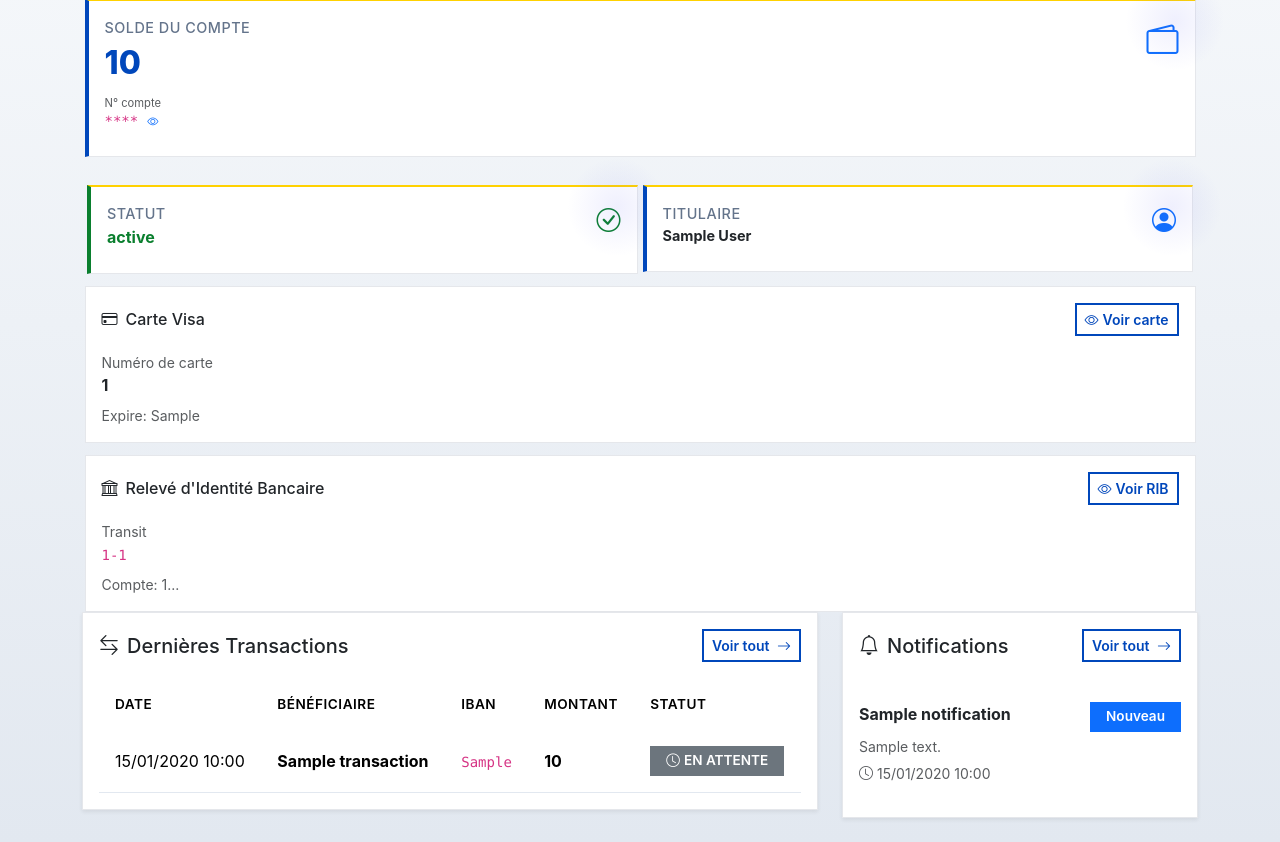
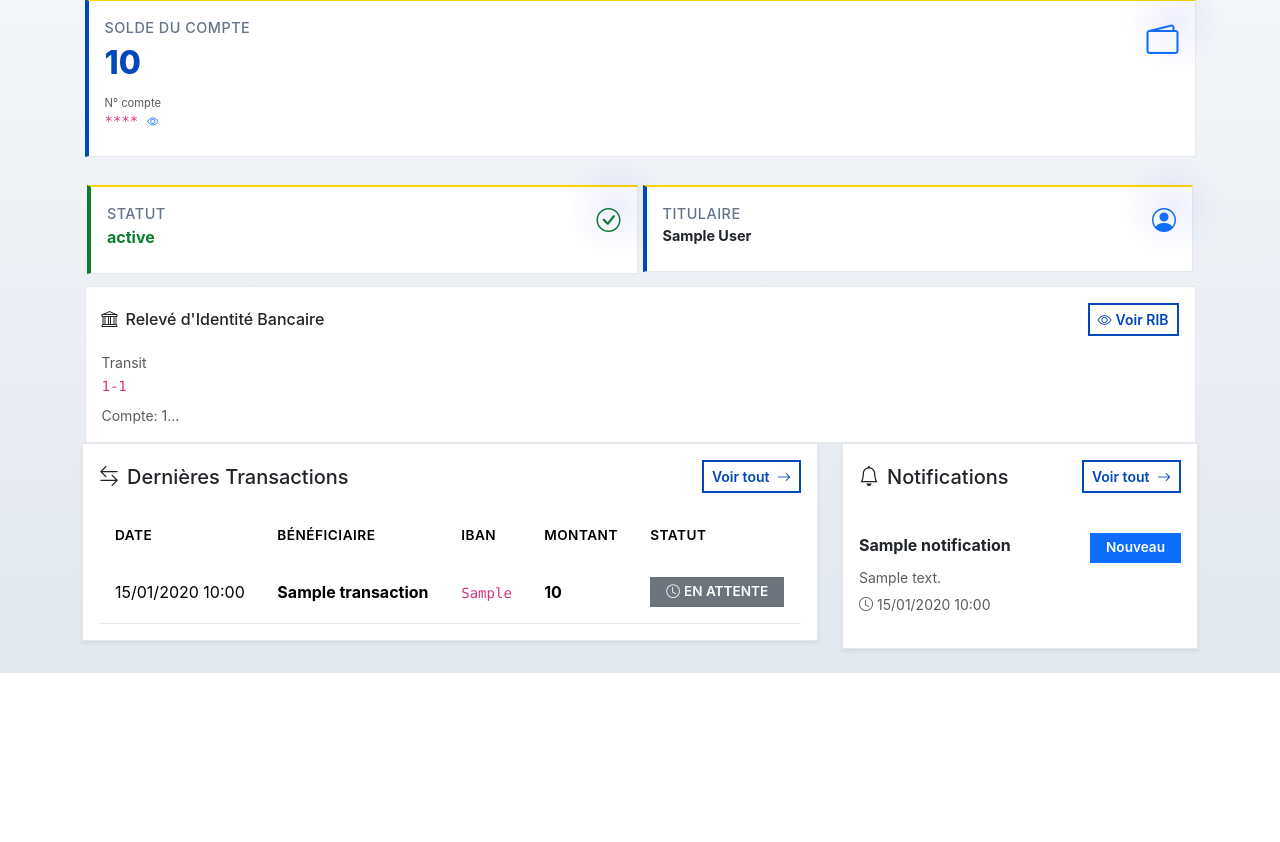
Before and after one commit to Chaka06/ROYALBANK-SYNDOU, a Django app: template templates/accounts/dashboard.html in a window 1280 px wide. Shown: the part 194-1036 px from the top of the page. After the commit the page ends 867 px from the top, so only its background shows below. Run offline with Django 4.2, Linux system fonts and the light colour scheme; the template is opened without the code that fills it: most values are stand-ins (such as "Sample title", 1, 10 or a date in 2020).

Commit message:
Remove Visa card section from dashboard

```diff
--- a/templates/accounts/dashboard.html
+++ b/templates/accounts/dashboard.html
@@ -103,29 +103,6 @@
           </div>
         </div>
         {% endif %}
-      </div>
-    </div>
-
-    <!-- Carte Visa - ordre 4 sur mobile -->
-    <div class="col-12 col-md-6 col-lg-4 order-4 order-md-3" style="flex: 0 0 auto; width: 100%; padding: 0 2.5px;">
-      <div class="card">
-        <div class="card-body">
-          <div class="d-flex justify-content-between align-items-center mb-3">
-            <h6 class="mb-0"><i class="bi bi-credit-card me-2"></i>Carte Visa</h6>
-            <a href="/card/" class="btn btn-sm btn-outline-primary">
-              <i class="bi bi-eye me-1"></i>Voir carte
-            </a>
-          </div>
-          {% if account.card %}
-          <div class="mb-2">
-            <div class="text-muted small">Numéro de carte</div>
-            <div class="fw-bold">{{ account.card.masked_number }}</div>
-          </div>
-          <div class="text-muted small">Expire: {{ account.card.formatted_expiry }}</div>
-          {% else %}
-          <div class="text-muted small">Carte non disponible</div>
-          {% endif %}
-        </div>
       </div>
     </div>
   </div>
```
